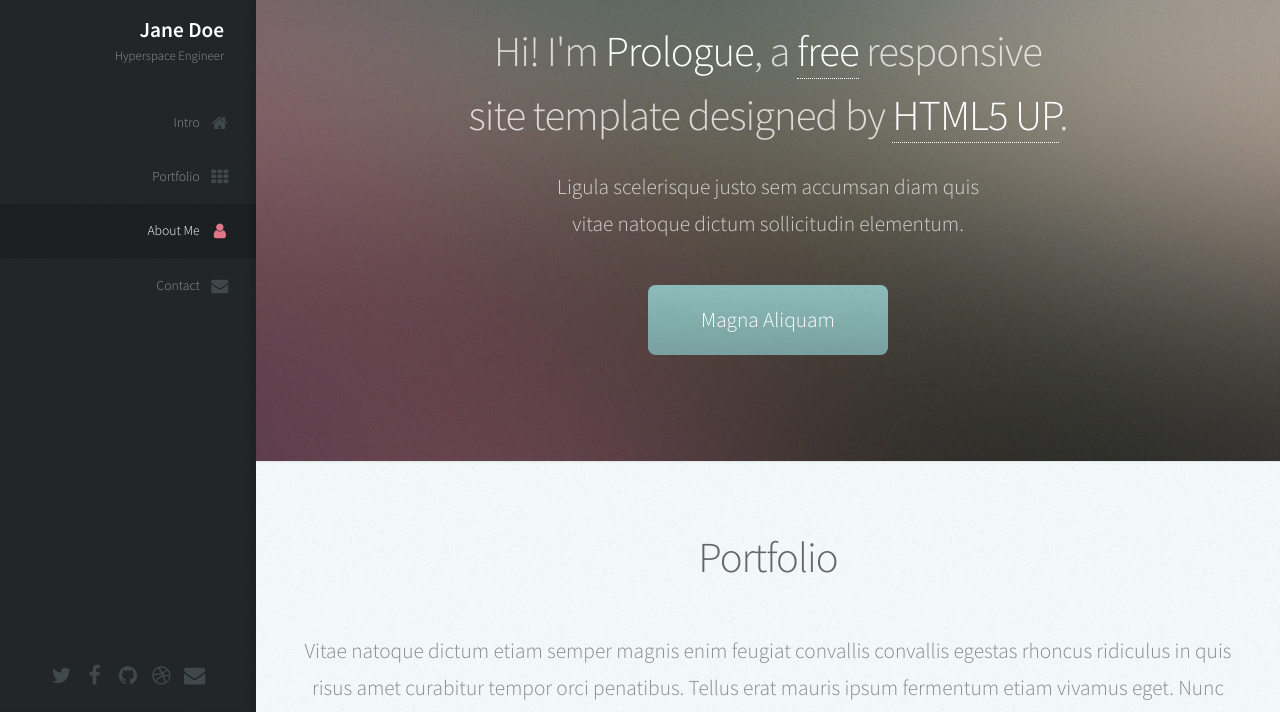
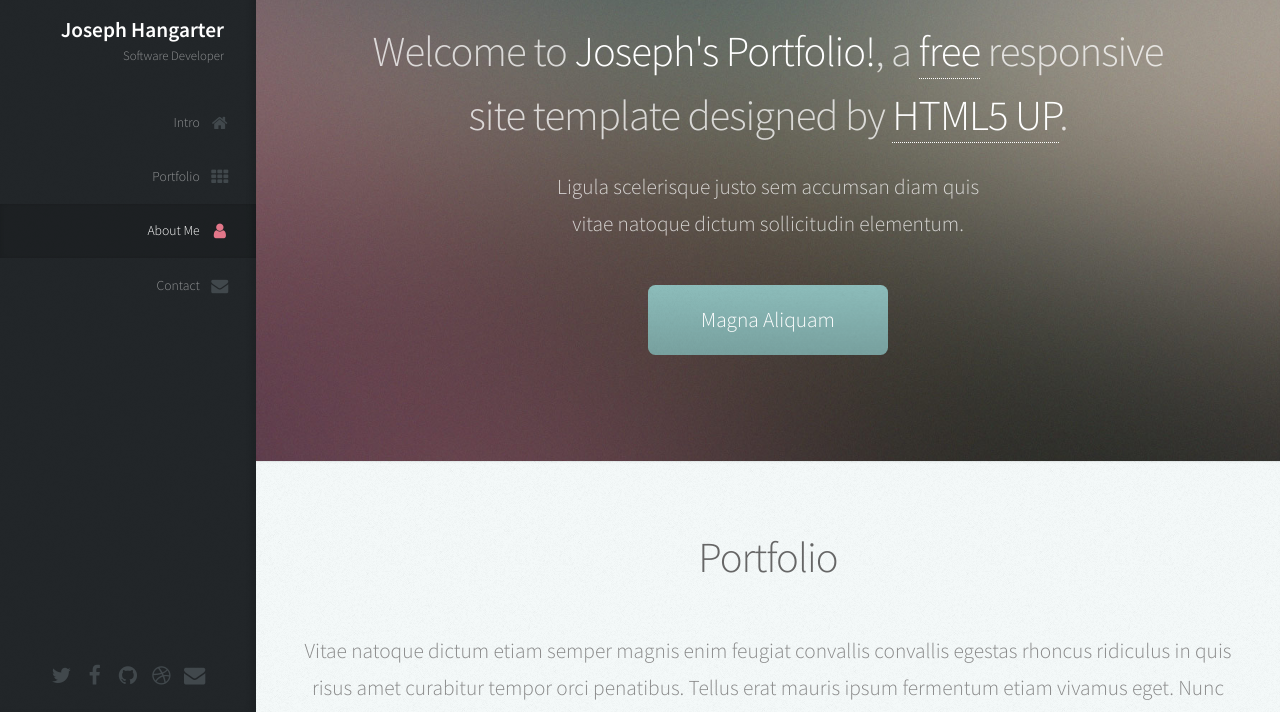
Before and after one commit to JCode1986/portfolio, a website: page public/index.html in a window 1280 px wide. Shown: the part 88-800 px from the top of the page. Drawn offline with Linux system fonts and the light colour scheme; files that its build step writes are made by us from their sources.

Commit message:
added some html text

```diff
--- a/public/index.html
+++ b/public/index.html
@@ -23,8 +23,8 @@
 					<!-- Logo -->
 						<div id="logo">
 							<span class="image avatar48"><img src="images/avatar.jpg" alt="" /></span>
-							<h1 id="title">Jane Doe</h1>
-							<p>Hyperspace Engineer</p>
+							<h1 id="title">Joseph Hangarter</h1>
+							<p>Software Developer</p>
 						</div>
 
 					<!-- Nav -->
@@ -62,7 +62,7 @@
 						<div class="container">
 
 							<header>
-								<h2 class="alt">Hi! I'm <strong>Prologue</strong>, a <a href="http://html5up.net/license">free</a> responsive<br />
+								<h2 class="alt">Welcome to <strong>Joseph's Portfolio!</strong>, a <a href="http://html5up.net/license">free</a> responsive<br />
 								site template designed by <a href="http://html5up.net">HTML5 UP</a>.</h2>
 								<p>Ligula scelerisque justo sem accumsan diam quis<br />
 								vitae natoque dictum sollicitudin elementum.</p>
```
